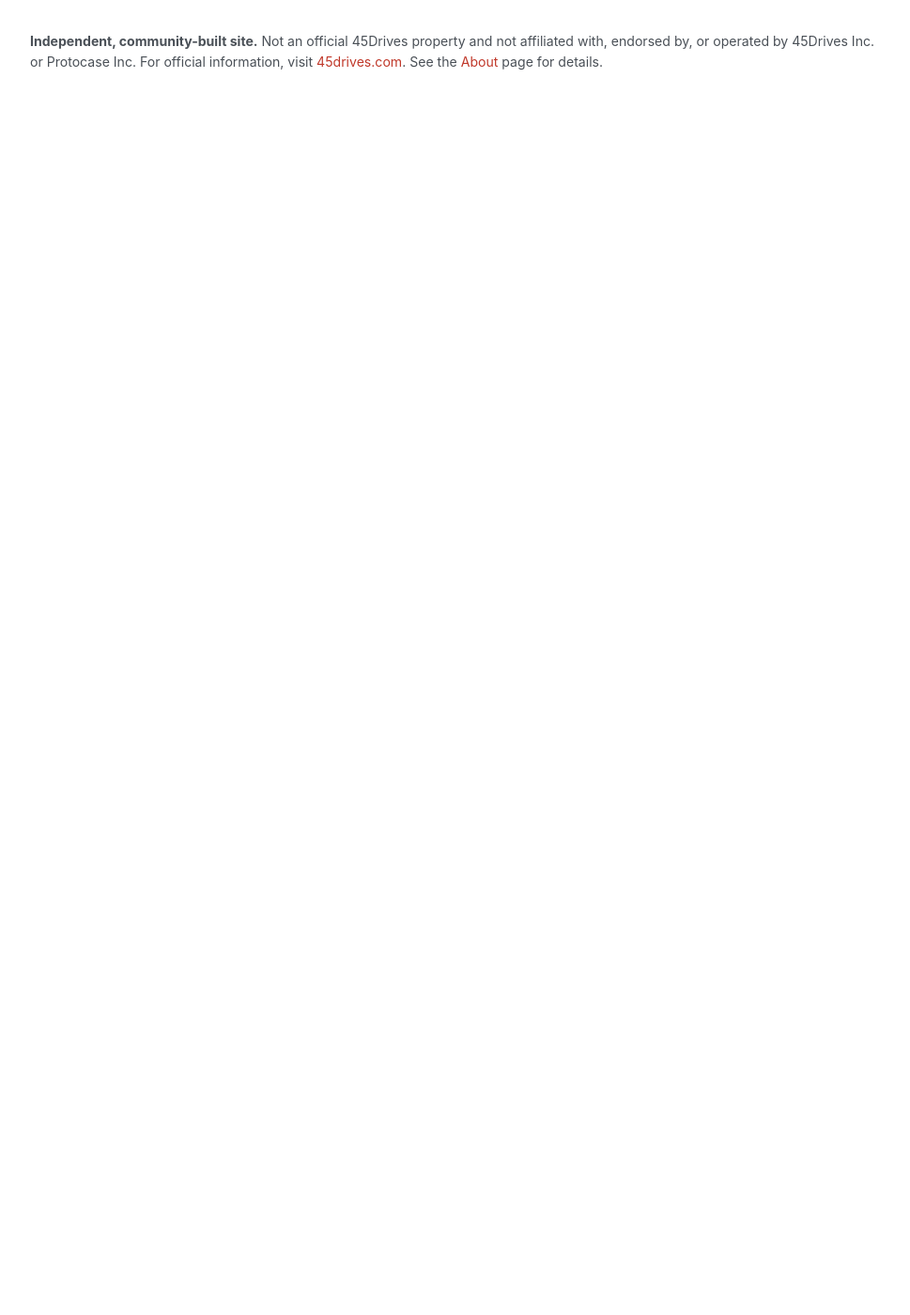
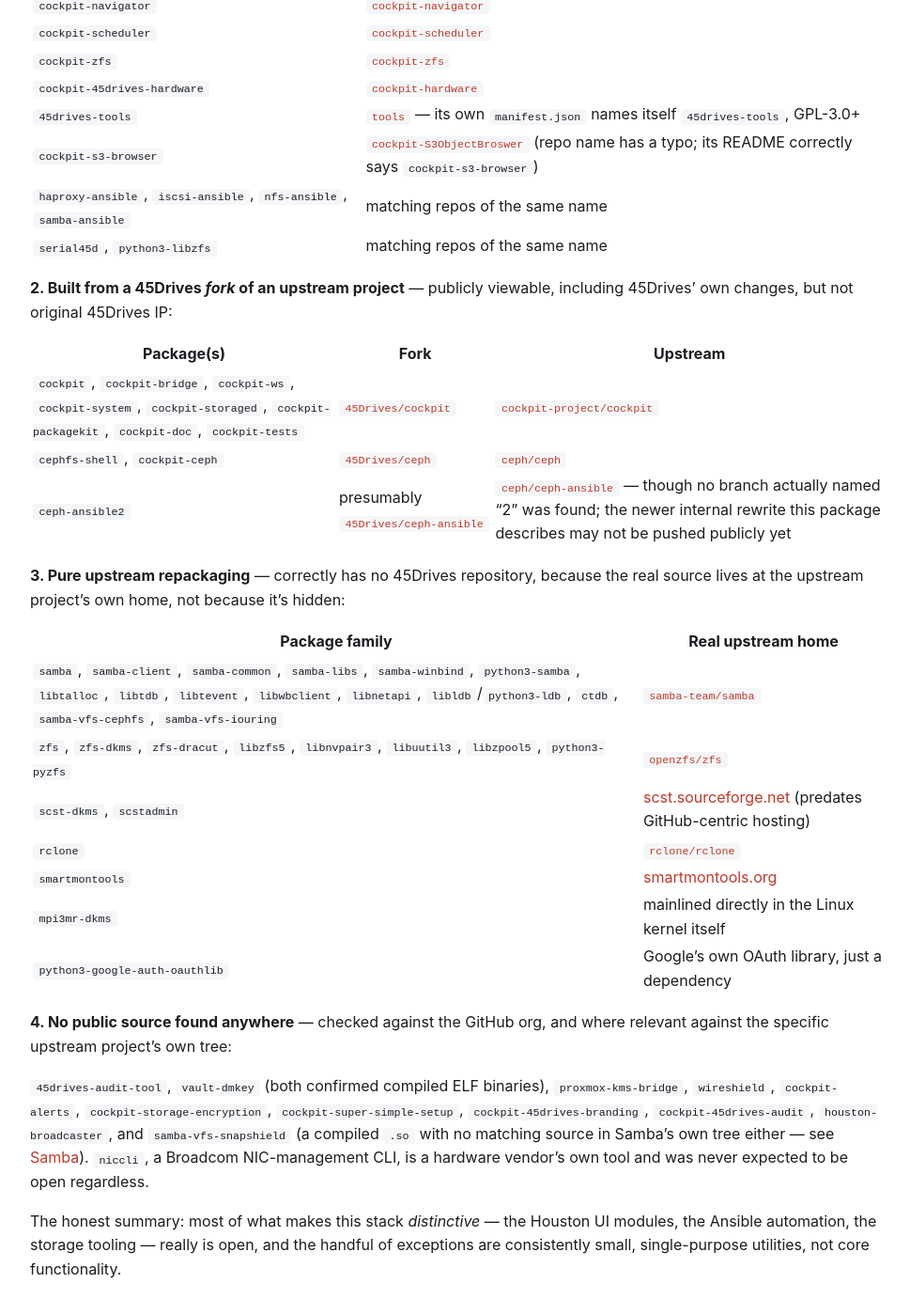
Before and after one commit to mcgarrah/45drives-org, a Jekyll site: the page built from _technology/linux-packages.md, in a window 1280 px wide and 1400 px high, scrolled down 3844 px. Shown: the whole window at 94% size, without its empty margins (152-1121 px from the left). Built offline with Jekyll 4.4.1, drawn with Linux system fonts in a browser that asks for light colours; comment, search, counter and statistics services are not loaded; before the commit the page ends 3976 px from its top, so only the background shows below that; some of the changed text lies outside the part shown.

Commit message:
Map every deb/rpm package to its actual GitHub source
Cross-referenced all 152 unique package names (Debian + RPM) against
45Drives' full GitHub org listing, including fork/parent metadata and
actual repo contents, not just name matching. Corrects a prior error:
45drives-tools was wrongly listed as having no public repo -- its own
manifest.json names itself "45drives-tools" inside the `tools` repo.
Also found cockpit-s3-browser's real home (a typo'd repo name) and
confirmed cockpit/ceph packages build from 45Drives' own forks of the
upstream cockpit-project/cockpit and ceph/ceph projects rather than
original 45Drives code.

```diff
--- a/_technology/linux-packages.md
+++ b/_technology/linux-packages.md
@@ -83,16 +83,18 @@ direct, encouraging response to that problem, whatever its current adoption look
 
 **Not everything in this "open source" repository has a public repository, though** — checked
 package-by-package against the [45Drives GitHub org](https://github.com/orgs/45Drives/repositories).
-Several packages — `45drives-audit-tool`, `45drives-tools`, `cockpit-alerts`,
-`cockpit-storage-encryption`, `cockpit-super-simple-setup`, `proxmox-kms-bridge`,
-`vault-dmkey`, `wireshield`, and the branding/hardware-variant packages — currently have no
-matching GitHub repo. But "no repo" turned out not to mean "unreadable": actually extracting
-several of these `.deb` files directly shows plain, readable JavaScript, Python, Perl, and
-shell scripts inside — no formal version history or stated license, but not a black box
-either. **Only two, checked directly, turned out to be genuinely compiled and unreadable**:
-`vault-dmkey` and `45drives-audit-tool`, both real ELF binaries. See
-[Storage Encryption & Key Management](/storage-encryption/), [WireGuard](/wireguard/), and
-[STIG Hardening](/stig-hardening/) for the specifics on each.
+Several packages — `45drives-audit-tool`, `cockpit-alerts`, `cockpit-storage-encryption`,
+`cockpit-super-simple-setup`, `proxmox-kms-bridge`, `vault-dmkey`, `wireshield`, and the
+branding/hardware-variant packages — currently have no matching GitHub repo. But "no repo"
+turned out not to mean "unreadable": actually extracting several of these `.deb` files
+directly shows plain, readable JavaScript, Python, Perl, and shell scripts inside — no formal
+version history or stated license, but not a black box either. **Only two, checked directly,
+turned out to be genuinely compiled and unreadable**: `vault-dmkey` and `45drives-audit-tool`,
+both real ELF binaries. See [Storage Encryption & Key Management](/storage-encryption/),
+[WireGuard](/wireguard/), and [STIG Hardening](/stig-hardening/) for the specifics on each.
+
+*(`45drives-tools` was initially miscategorized as having no public repo — see the full
+mapping below for the correction.)*
 
 ## Cross-referencing the RPM repository against the Debian one
 
@@ -147,6 +149,66 @@ build (unlike Debian's `Packages` file, which only exposes the current one), and
 is `4.0.25` on both, `45drives-audit-tool` is `2.2.7` on both. The RPM repository's metadata
 just happens to expose more history, not less currency.
 
+## Mapping every package to where its source actually lives
+
+Combining both audits and checking every distinct package (across both Debian and RPM) against
+the [45Drives GitHub org](https://github.com/orgs/45Drives/repositories) — including, this
+time, reading fork metadata and actual repo contents, not just matching names — sorts cleanly
+into four groups.
+
+**1. Original 45Drives code, with its own public repository:**
+
+| Package(s) | Repository |
+| --- | --- |
+| `cockpit-2fa` | [`cockpit-2FA`](https://github.com/45Drives/cockpit-2FA) |
+| `cockpit-benchmark` | [`cockpit-benchmark`](https://github.com/45Drives/cockpit-benchmark) |
+| `cockpit-file-sharing` | [`cockpit-file-sharing`](https://github.com/45Drives/cockpit-file-sharing) |
+| `cockpit-identities` | [`cockpit-identities`](https://github.com/45Drives/cockpit-identities) |
+| `cockpit-navigator` | [`cockpit-navigator`](https://github.com/45Drives/cockpit-navigator) |
+| `cockpit-scheduler` | [`cockpit-scheduler`](https://github.com/45Drives/cockpit-scheduler) |
+| `cockpit-zfs` | [`cockpit-zfs`](https://github.com/45Drives/cockpit-zfs) |
+| `cockpit-45drives-hardware` | [`cockpit-hardware`](https://github.com/45Drives/cockpit-hardware) |
+| `45drives-tools` | [`tools`](https://github.com/45Drives/tools) — its own `manifest.json` names itself `45drives-tools`, GPL-3.0+ |
+| `cockpit-s3-browser` | [`cockpit-S3ObjectBroswer`](https://github.com/45Drives/cockpit-S3ObjectBroswer) (repo name has a typo; its README correctly says `cockpit-s3-browser`) |
+| `haproxy-ansible`, `iscsi-ansible`, `nfs-ansible`, `samba-ansible` | matching repos of the same name |
+| `serial45d`, `python3-libzfs` | matching repos of the same name |
+
+**2. Built from a 45Drives *fork* of an upstream project** — publicly viewable, including
+45Drives' own changes, but not original 45Drives IP:
+
+| Package(s) | Fork | Upstream |
+| --- | --- | --- |
+| `cockpit`, `cockpit-bridge`, `cockpit-ws`, `cockpit-system`, `cockpit-storaged`, `cockpit-packagekit`, `cockpit-doc`, `cockpit-tests` | [`45Drives/cockpit`](https://github.com/45Drives/cockpit) | [`cockpit-project/cockpit`](https://github.com/cockpit-project/cockpit) |
+| `cephfs-shell`, `cockpit-ceph` | [`45Drives/ceph`](https://github.com/45Drives/ceph) | [`ceph/ceph`](https://github.com/ceph/ceph) |
+| `ceph-ansible2` | presumably [`45Drives/ceph-ansible`](https://github.com/45Drives/ceph-ansible) | [`ceph/ceph-ansible`](https://github.com/ceph/ceph-ansible) — though no branch actually named "2" was found; the newer internal rewrite this package describes may not be pushed publicly yet |
+
+**3. Pure upstream repackaging** — correctly has no 45Drives repository, because the real
+source lives at the upstream project's own home, not because it's hidden:
+
+| Package family | Real upstream home |
+| --- | --- |
+| `samba`, `samba-client`, `samba-common`, `samba-libs`, `samba-winbind`, `python3-samba`, `libtalloc`, `libtdb`, `libtevent`, `libwbclient`, `libnetapi`, `libldb`/`python3-ldb`, `ctdb`, `samba-vfs-cephfs`, `samba-vfs-iouring` | [`samba-team/samba`](https://github.com/samba-team/samba) |
+| `zfs`, `zfs-dkms`, `zfs-dracut`, `libzfs5`, `libnvpair3`, `libuutil3`, `libzpool5`, `python3-pyzfs` | [`openzfs/zfs`](https://github.com/openzfs/zfs) |
+| `scst-dkms`, `scstadmin` | [scst.sourceforge.net](http://scst.sourceforge.net/) (predates GitHub-centric hosting) |
+| `rclone` | [`rclone/rclone`](https://github.com/rclone/rclone) |
+| `smartmontools` | [smartmontools.org](https://www.smartmontools.org) |
+| `mpi3mr-dkms` | mainlined directly in the Linux kernel itself |
+| `python3-google-auth-oauthlib` | Google's own OAuth library, just a dependency |
+
+**4. No public source found anywhere** — checked against the GitHub org, and where relevant
+against the specific upstream project's own tree:
+
+`45drives-audit-tool`, `vault-dmkey` (both confirmed compiled ELF binaries), `proxmox-kms-bridge`,
+`wireshield`, `cockpit-alerts`, `cockpit-storage-encryption`, `cockpit-super-simple-setup`,
+`cockpit-45drives-branding`, `cockpit-45drives-audit`, `houston-broadcaster`, and
+`samba-vfs-snapshield` (a compiled `.so` with no matching source in Samba's own tree either —
+see [Samba](/samba/)). `niccli`, a Broadcom NIC-management CLI, is a hardware vendor's own tool
+and was never expected to be open regardless.
+
+The honest summary: most of what makes this stack *distinctive* — the Houston UI modules, the
+Ansible automation, the storage tooling — really is open, and the handful of exceptions are
+consistently small, single-purpose utilities, not core functionality.
+
 ## What's not covered
 
 No Fedora, openSUSE, or Alpine builds exist in this repository as of this writing.
```
